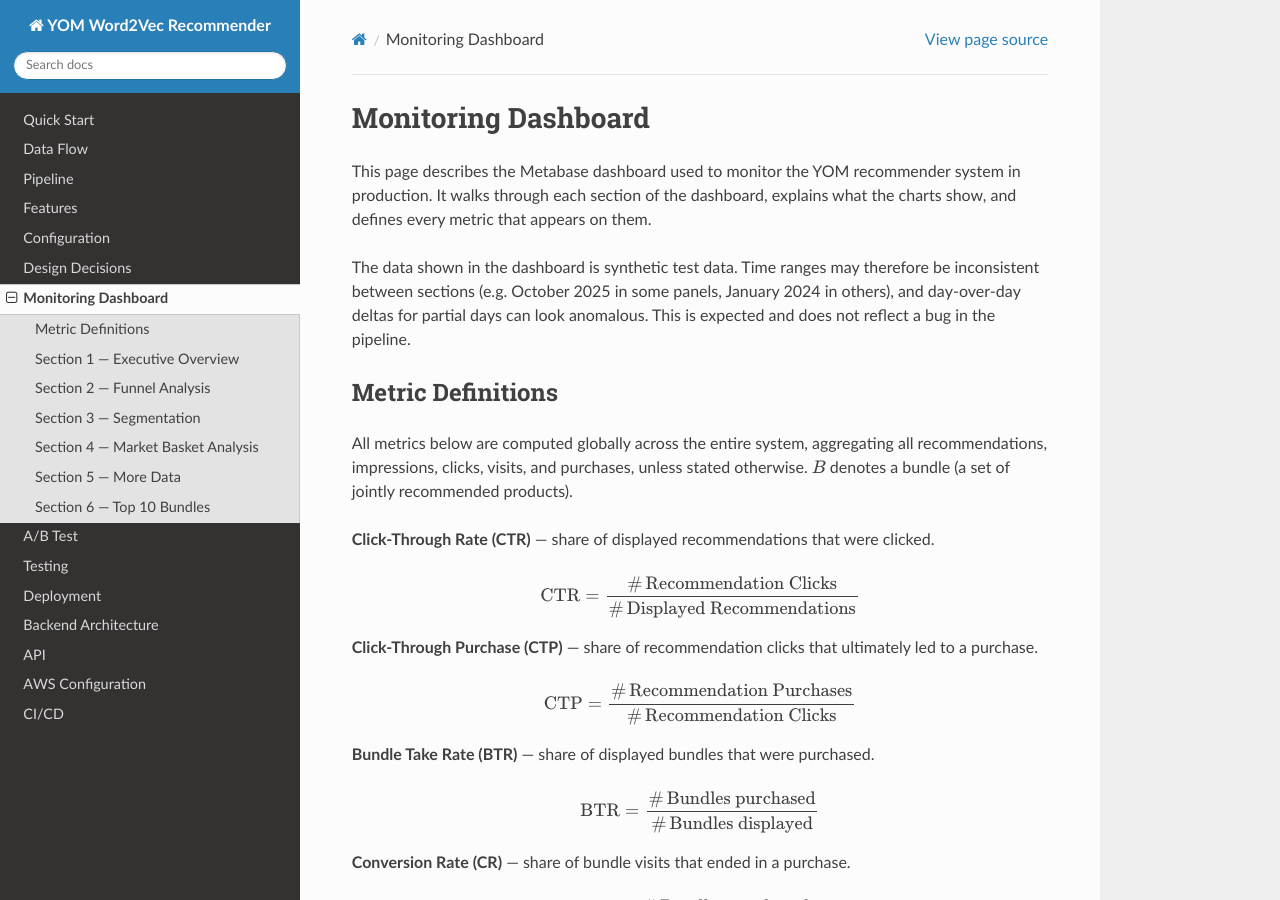
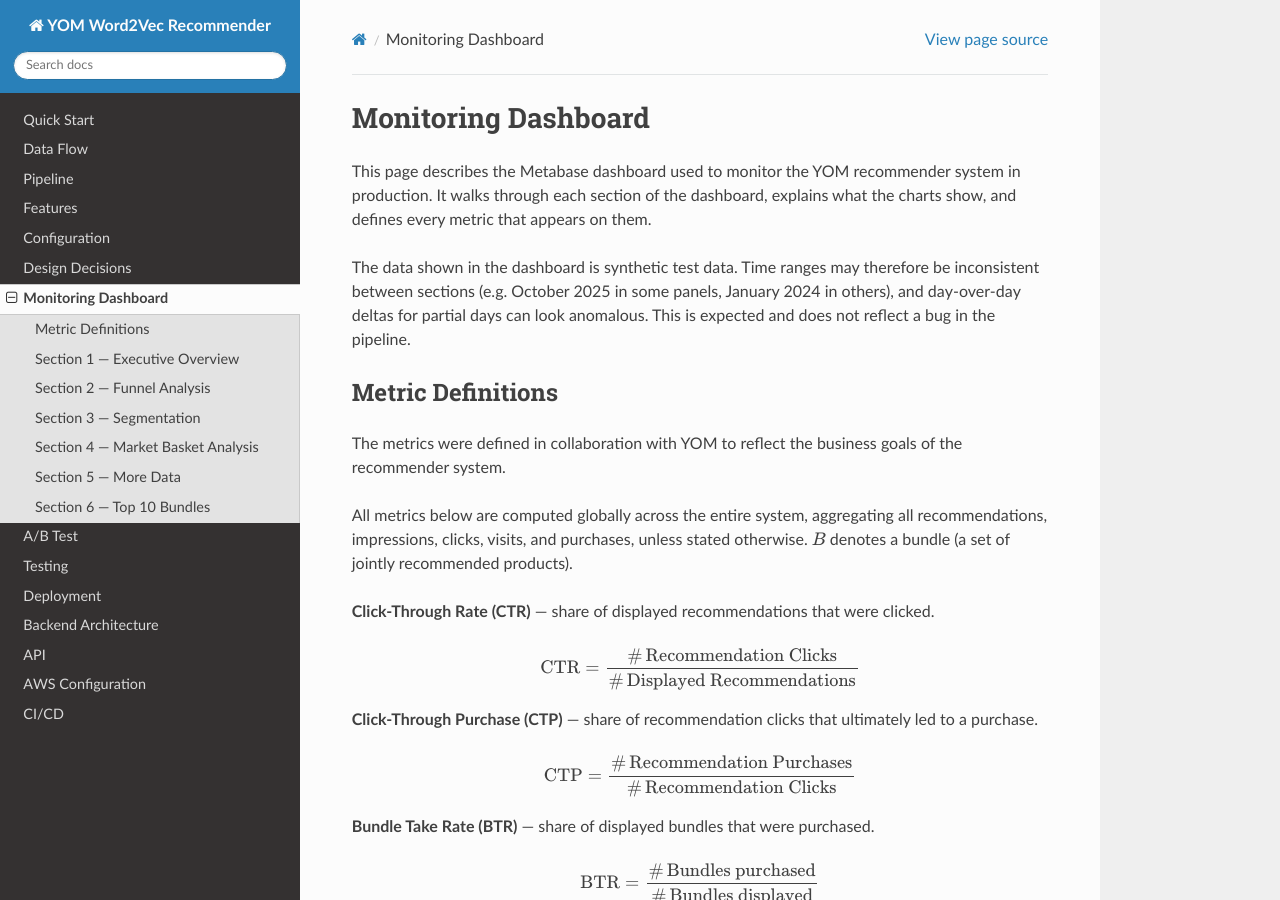
Before and after one commit to chris026/YOM-Word2Vec, a Sphinx documentation site: the page built from docs/dashboard.rst, in a window 1280 px wide and 900 px high. Built offline with Sphinx 7.4.7 and the Read the Docs theme 3.1.0, drawn with Linux system fonts in a browser that asks for light colours; pages that are not in the unit, such as notebooks, are missing from menus; some of the changed text lies outside the part shown.

Commit message:
minor doc updates

```diff
--- a/docs/configuration.rst
+++ b/docs/configuration.rst
@@ -88,10 +88,7 @@
    * - Train / test split
      - none / 80 / 20 / last 2 months
      - Selected by commenting or uncommenting the relevant pipeline block in
-       ``run.py``. Pipeline 1: no split. Pipeline 3: random 80 / 20
-       (``data_split``). Pipeline 4: time-based split
-       (``data_split_monthly``), holding out the two most recent months.
-       Pipeline 2: split is done externally before the pipeline runs.
+       ``run.py``.
    * - Minimum basket size
      - ``2``
      - Baskets with fewer than 2 items are discarded before Word2Vec training.
--- a/docs/dashboard.rst
+++ b/docs/dashboard.rst
@@ -15,6 +15,9 @@
 
 Metric Definitions
 ------------------
+
+The metrics were defined in collaboration with YOM to reflect the
+business goals of the recommender system.
 
 All metrics below are computed globally across the entire system,
 aggregating all recommendations, impressions, clicks, visits, and
@@ -41,13 +44,6 @@
 .. math::
 
    \text{BTR} = \frac{\#\,\text{Bundles purchased}}{\#\,\text{Bundles displayed}}
-
-**Conversion Rate (CR)** — share of bundle visits that ended in a
-purchase.
-
-.. math::
-
-   \text{CR} = \frac{\#\,\text{Bundles purchased}}{\#\,\text{Bundle visits}}
 
 **Absolute Additional Sales** — number of purchases attributed to the
 recommender, i.e. purchases that followed a recommendation click. On
--- a/docs/pipeline.rst
+++ b/docs/pipeline.rst
@@ -163,7 +163,7 @@
    additional parameters — such as ``epochs``, ``alpha`` (learning rate),
    ``negative`` (number of negative samples), and ``ns_exponent`` — that
    may further improve embedding quality and are worth exploring when more
-   training data or compute is available.
+   compute is available.
 
 .. autofunction:: steps.train_Word2Vec.train_model
 
```
